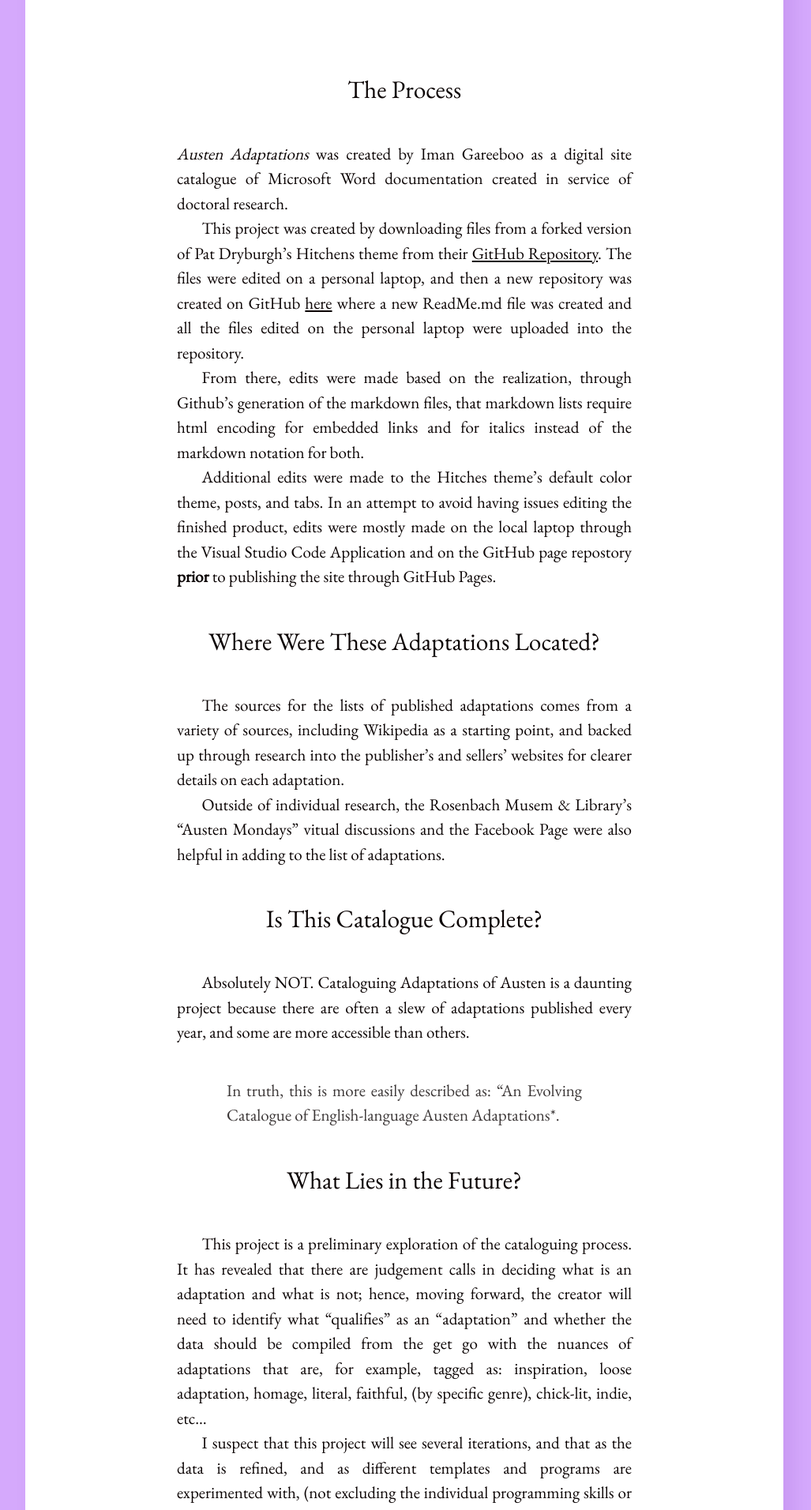
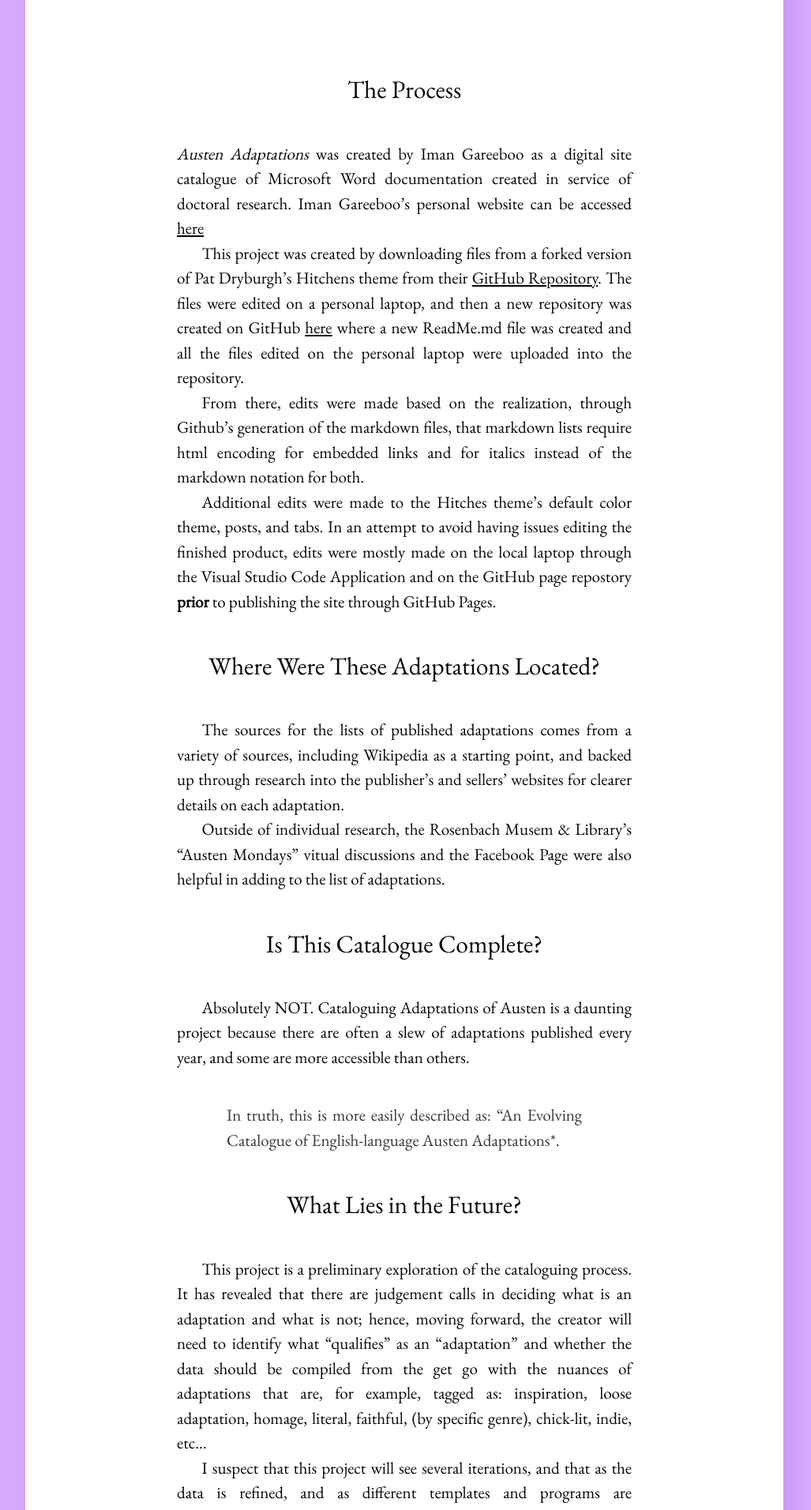
Before and after one commit to imangareeboo/Austen_Adaptations, a Jekyll site: the page built from aboutproject.md, in a window 1280 px wide. Shown: the part 436-2348 px from the top of the page at 79% size, without its empty margins (128-1155 px from the left). Built offline with Jekyll 4.4.1, drawn with Linux system fonts in a browser that asks for light colours.

Commit message:
Update aboutproject.md

```diff
--- a/aboutproject.md
+++ b/aboutproject.md
@@ -5,7 +5,7 @@ title: About the Project
 
 ### The Process
 
-*Austen Adaptations* was created by Iman Gareeboo as a digital site catalogue of Microsoft Word documentation created in service of doctoral research.
+*Austen Adaptations* was created by Iman Gareeboo as a digital site catalogue of Microsoft Word documentation created in service of doctoral research. Iman Gareeboo's personal website can be accessed [here](https://imangareeboo.github.io)
 
 This project was created by downloading files from a forked version of Pat Dryburgh's Hitchens theme from their [GitHub Repository](https://github.com/patdryburgh/hitchens). The files were edited on a personal laptop, and then a new repository was created on GitHub [here](https://github.com/imangareeboo/Austen_Adaptations) where a new ReadMe.md file was created and all the files edited on the personal laptop were uploaded into the repository.
 
```
